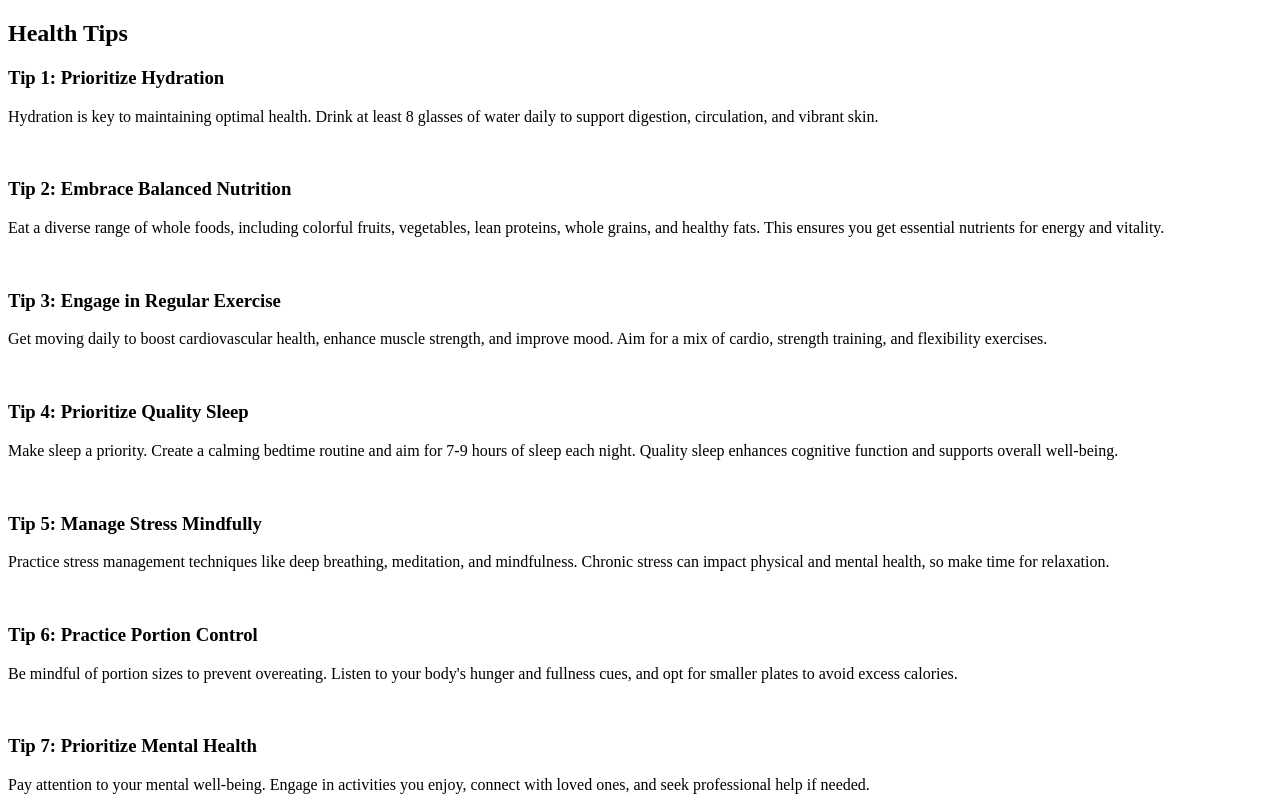
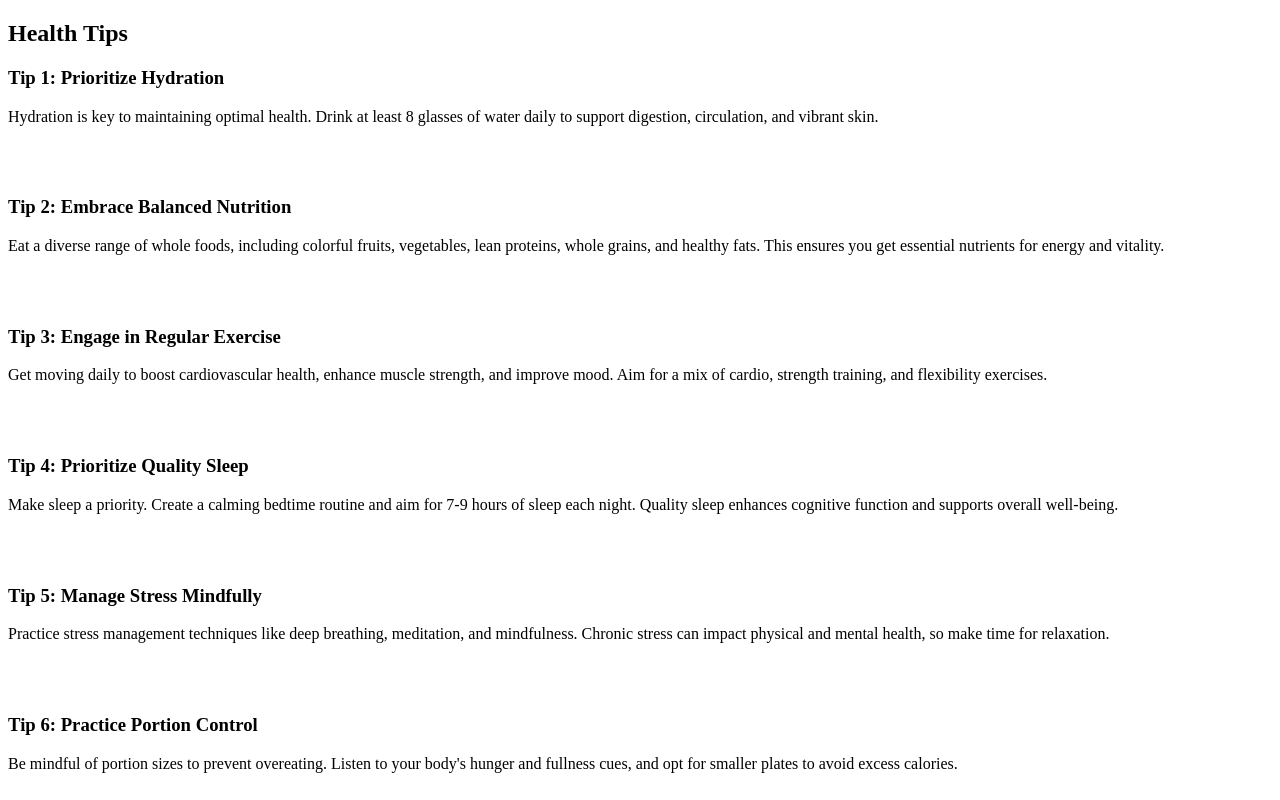
Before and after one commit to GurdevSingh02/YourHealthHub, a plain HTML site: page tips.html in a window 1280 px wide. Shown: the top 800 px of the page. Drawn offline with Linux system fonts and the light colour scheme.

Commit message:
Update tips.html

```diff
--- a/tips.html
+++ b/tips.html
@@ -15,57 +15,57 @@
         <div class="tip">
             <h3>Tip 1: Prioritize Hydration</h3>
             <p>Hydration is key to maintaining optimal health. Drink at least 8 glasses of water daily to support digestion, circulation, and vibrant skin.</p>
-        </div><br>
+        </div><br><br>
 
         <div class="tip">
             <h3>Tip 2: Embrace Balanced Nutrition</h3>
             <p>Eat a diverse range of whole foods, including colorful fruits, vegetables, lean proteins, whole grains, and healthy fats. This ensures you get essential nutrients for energy and vitality.</p>
-        </div><br>
+        </div><br><br>
 
         <div class="tip">
             <h3>Tip 3: Engage in Regular Exercise</h3>
             <p>Get moving daily to boost cardiovascular health, enhance muscle strength, and improve mood. Aim for a mix of cardio, strength training, and flexibility exercises.</p>
-        </div><br>
+        </div><br><br>
 
         <div class="tip">
             <h3>Tip 4: Prioritize Quality Sleep</h3>
             <p>Make sleep a priority. Create a calming bedtime routine and aim for 7-9 hours of sleep each night. Quality sleep enhances cognitive function and supports overall well-being.</p>
-        </div><br>
+        </div><br><br>
 
         <div class="tip">
             <h3>Tip 5: Manage Stress Mindfully</h3>
             <p>Practice stress management techniques like deep breathing, meditation, and mindfulness. Chronic stress can impact physical and mental health, so make time for relaxation.</p>
-        </div><br>
+        </div><br><br>
 
         <div class="tip">
             <h3>Tip 6: Practice Portion Control</h3>
             <p>Be mindful of portion sizes to prevent overeating. Listen to your body's hunger and fullness cues, and opt for smaller plates to avoid excess calories.</p>
-        </div><br>
+        </div><br><br>
 
         <div class="tip">
             <h3>Tip 7: Prioritize Mental Health</h3>
             <p>Pay attention to your mental well-being. Engage in activities you enjoy, connect with loved ones, and seek professional help if needed.</p>
-        </div><br>
+        </div><br><br>
 
         <div class="tip">
             <h3>Tip 8: Limit Processed Foods</h3>
             <p>Reduce your intake of processed and sugary foods. Choose whole, nutrient-dense options for optimal health and to maintain stable blood sugar levels.</p>
-        </div><br>
+        </div><br><br>
 
         <div class="tip">
             <h3>Tip 9: Stay Active Throughout the Day</h3>
             <p>Avoid prolonged periods of sitting. Incorporate movement into your day by taking short walks, stretching, and standing up regularly.</p>
-        </div><br>
+        </div><br><br>
 
         <div class="tip">
             <h3>Tip 10: Cultivate Healthy Relationships</h3>
             <p>Nurture positive relationships with friends and family. Social connections contribute to emotional well-being and can provide a support system during challenging times.</p>
-        </div><br>
+        </div><br><br>
 
         <div class="tip">
             <h3>Tip 11: Limit Screen Time</h3>
             <p>Reduce screen time, especially before bedtime. Blue light from screens can interfere with sleep patterns, so opt for relaxing activities instead.</p>
-        </div><br>
+        </div><br><br>
 
         <div class="tip">
             <h3>Tip 12: Set Realistic Goals</h3>
```
